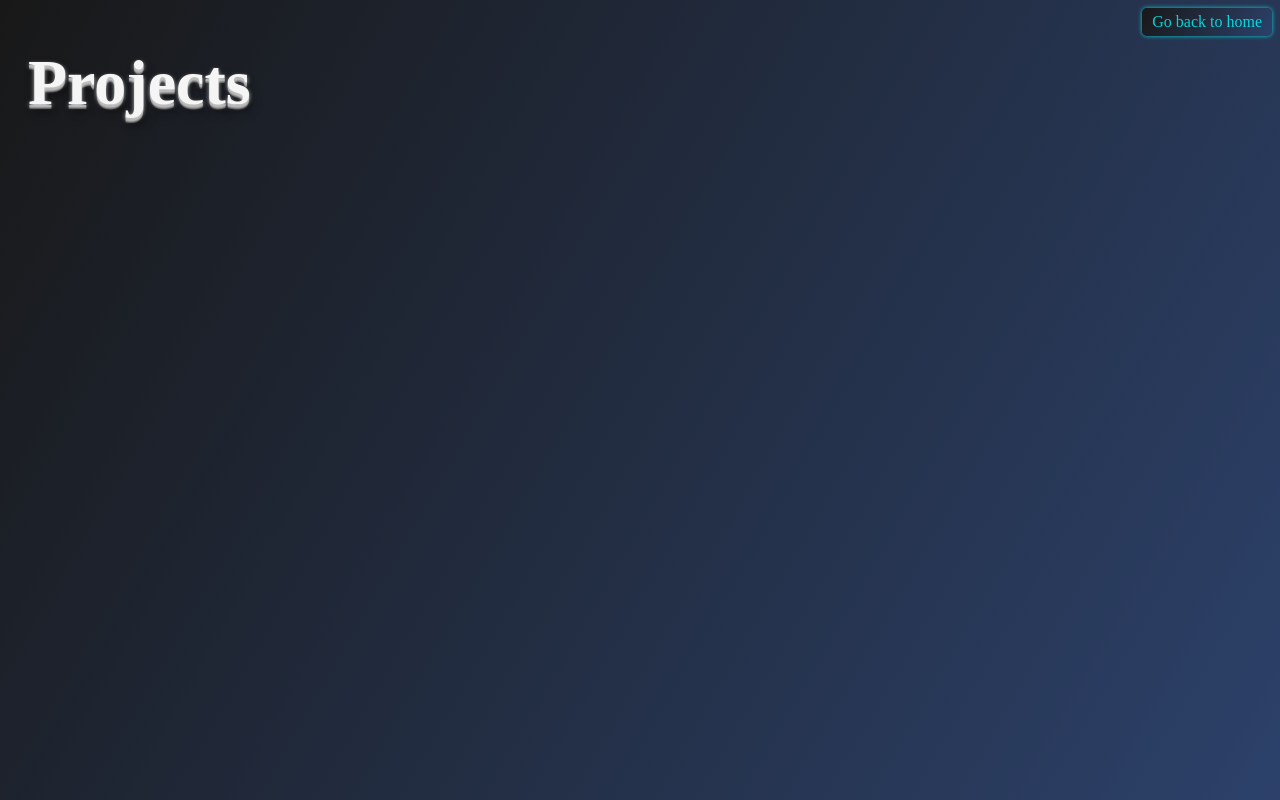
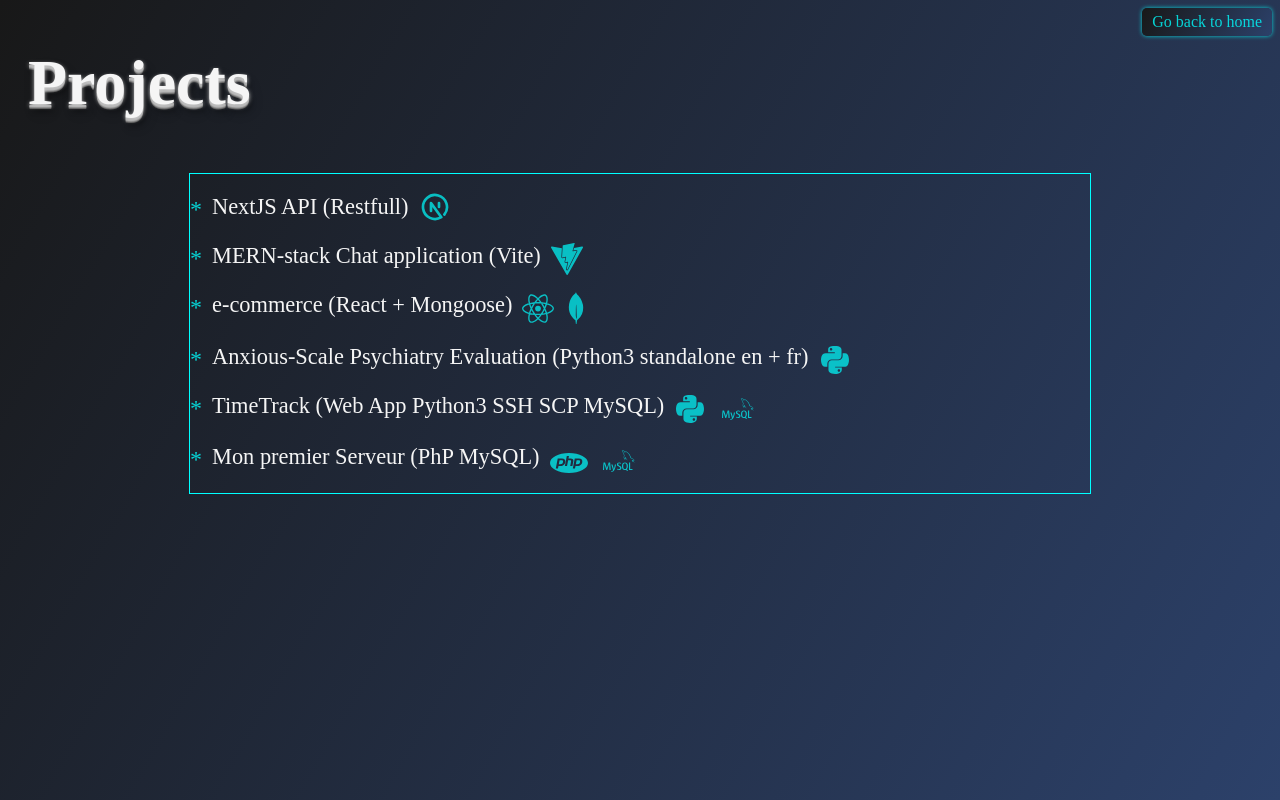
Before and after one commit to TLRKiliann/next-design, a Next.js app in the folder my-app/: page /projects in a window 1280 px wide. Built offline with nearby package versions, Linux system fonts and the light colour scheme; a web font is replaced by a local one.

Commit message:
styles improved

```diff
--- a/my-app/pages/projects/index.tsx
+++ b/my-app/pages/projects/index.tsx
@@ -1,7 +1,24 @@
+import { GetStaticProps } from 'next'
 import { useRouter } from 'next/router'
+import Link from 'next/link'
+import { TbBrandNextjs } from 'react-icons/tb'
+import { GrReactjs } from 'react-icons/gr'
+import { FaPython } from 'react-icons/fa'
+import { SiPhp } from 'react-icons/si'
+import { SiMongodb } from 'react-icons/si'
+import { SiVite } from 'react-icons/si'
+import { SiMysql } from 'react-icons/si'
 import styles from '@/styles/Projects.module.scss'
 
-const Projects:React.FC = () => {
+type MyProjectsProps = {
+  myprojects: {
+    id: number
+    name: string
+    url: string
+  }
+}
+
+const Projects:React.FC = ({myprojects}: MyProjectsProps) => {
   const router = useRouter()
 
   const handleHome = () => {
@@ -9,16 +26,131 @@
   }
   return (
     <>
-      <div>
+      <div className={styles.myprojects}>
         <div className={styles.divbtn}>
           <button type="button" onClick={handleHome}>
             Go back to home
           </button>
         </div>
+
         <h2>Projects</h2>
+
+        <div className={styles.allprojects}>
+          {myprojects.map((myproject: any) => (
+            <li key={myproject.id} className={styles.liprojects}>
+              <Link
+                target="_blank"
+                href={`${myproject.url}`}
+                rel="noopener noreferrer"
+                className={styles.linkprojects}
+              >
+                <div className={styles.realignlogos}>
+                  {myproject.name}
+                  {myproject.id === 1
+                  ? <TbBrandNextjs
+                      size={32}
+                      style={{
+                        marginTop: '-3px',
+                        marginLeft: '10px',
+                        color: "cyan",
+                        opacity: 0.7,
+                      }} />
+                    : null
+                  }
+                  {myproject.id === 2
+                    ? <SiVite
+                      size={32}
+                      style={{
+                        marginBottom: '-7px',
+                        marginLeft: '10px',
+                        color: "cyan",
+                        opacity: 0.7,
+                      }} />
+                    : null
+                  }
+                  {myproject.id === 3
+                    ? <div><GrReactjs
+                      size={32}
+                      style={{
+                        marginBottom: '-7px',
+                        marginLeft: '10px',
+                        color: "cyan",
+                        opacity: 0.7,
+                      }} /> <SiMongodb
+                      size={32}
+                      style={{
+                        marginBottom: '-6px',
+                        marginLeft: '0px',
+                        color: "cyan",
+                        opacity: 0.7,
+                      }}/></div>
+                    : null
+                  }
+                  {myproject.id === 4
+                    ? <FaPython
+                      size={32}
+                      style={{
+                        marginBottom: '-7px',
+                        marginLeft: '10px',
+                        color: "cyan",
+                        opacity: 0.7,
+                      }} />
+                    : null
+                  }
+                  {myproject.id === 5
+                    ? <div><FaPython
+                      size={32}
+                      style={{
+                        marginBottom: '-7px',
+                        marginLeft: '10px',
+                        color: "cyan",
+                        opacity: 0.7,
+                      }} /> <SiMysql
+                      size={32}
+                      style={{
+                        marginBottom: '-7px',
+                        marginLeft: '10px',
+                        color: "cyan",
+                        opacity: 0.7,
+                      }}/> </div>
+                    : null
+                  }
+                  {myproject.id === 6
+                    ? <div style={{width: "200px"}}><SiPhp
+                      size={38}
+                      style={{
+                        marginBottom: '5px',
+                        marginLeft: '10px',
+                        color: "cyan",
+                        opacity: 0.7,
+                      }} /> <SiMysql
+                        size={32}
+                        style={{
+                          marginBottom: '10px',
+                          marginLeft: '10px',
+                          color: "cyan",
+                          opacity: 0.7,
+                        }}/> </div>
+                    : null
+                  }
+                </div>
+              </Link>
+            </li>
+          ))}
+        </div>
       </div>
     </>
   )
 }
 
 export default Projects
+
+export const getStaticProps: GetStaticProps = async () => {
+  const response = await fetch('http://localhost:3000/api/myprojects')
+  const data = await response.json()
+  return {
+    props: {
+      myprojects: data
+    }
+  }
+}
--- a/my-app/styles/Projects.module.scss
+++ b/my-app/styles/Projects.module.scss
@@ -1,7 +1,36 @@
 @import 'fonts.scss';
 @import 'colors.scss';
 
-.divbtn {
-  display: flex;
-  justify-content: right;
+
+.myprojects {
+  .divbtn {
+    display: flex;
+    justify-content: right;
+  }
+  .allprojects {
+    width: 900px;
+    margin: auto;
+
+    border: 1px solid cyan;
+    .liprojects {
+      margin-top: 20px;
+      display: flex;
+      &:before {
+        margin-top: 2px;
+        content: "*";
+        margin-right: 10px;
+        font-size: 24px;
+        color: rgba(0,255,255, 0.8);
+      }
+      .linkprojects {
+        text-decoration: none;
+        font-size: 1.4rem;
+        color: whitesmoke;
+        .realignlogos {
+          display: flex;
+          flex-direction: row;
+        }
+      }
+    }
+  }
 }
```
Also changed, not shown: my-app/pages/gallery/index.tsx (+6 -1 lines), my-app/pages/skills/index.tsx (+3 -8 lines), my-app/styles/Gallery.module.scss (+16 -3 lines), my-app/styles/Skills.module.scss (+14 -4 lines).
